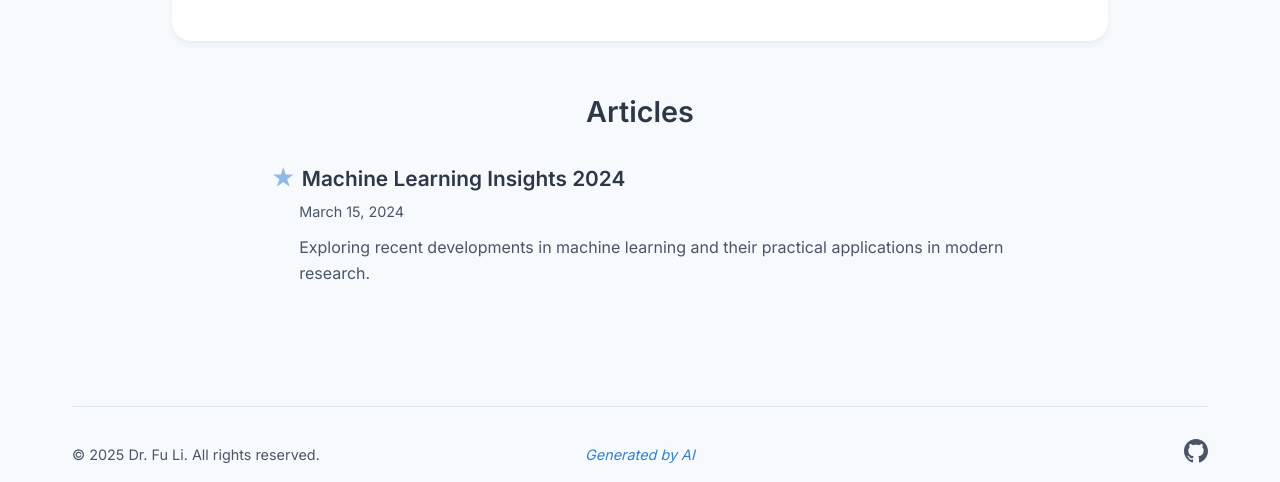
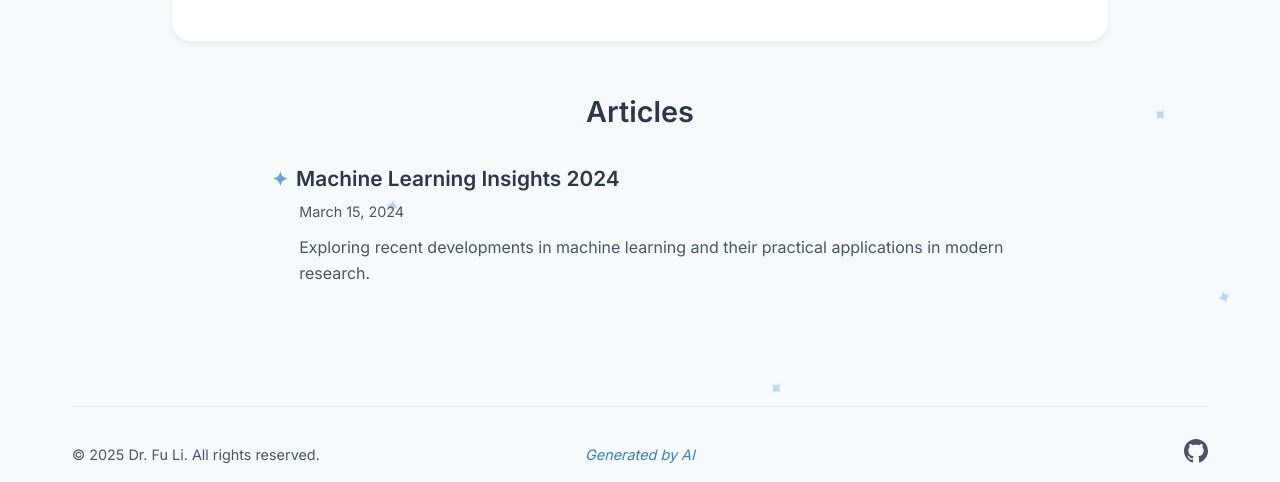
Before and after one commit to leoustc/leoustc.github.io, a Jekyll site: the page built from index.md, in a window 1280 px wide and 996 px high. Shown: the part 495-977 px from the top of the window. Built offline with Jekyll 4.4.1, drawn with Linux system fonts in a browser that asks for light colours.

Commit message:
20250121.23.35.02.33407

```diff
--- a/assets/css/styles.css
+++ b/assets/css/styles.css
@@ -529,13 +529,14 @@
     display: inline-block;
     color: var(--accent-color);
     margin-right: 0.5rem;
+    font-size: 1.2rem;
     animation: pulse 2s infinite;
 }
 
 @keyframes pulse {
-    0% { opacity: 0.5; }
+    0% { opacity: 0.7; }
     50% { opacity: 1; }
-    100% { opacity: 0.5; }
+    100% { opacity: 0.7; }
 }
 
 /* Remove unused styles */
@@ -545,3 +546,51 @@
 .content-section {
     display: none;
 }
+
+/* Dynamic Background Stars */
+.stars-container {
+    position: fixed;
+    top: 0;
+    left: 0;
+    width: 100%;
+    height: 100%;
+    pointer-events: none;
+    z-index: -1;
+    overflow: hidden;
+}
+
+.star {
+    position: absolute;
+    color: var(--accent-color);
+    opacity: 0;
+    font-size: 1.2rem;
+    animation: floatStar 6s linear infinite;
+}
+
+.star:nth-child(1) { left: 10%; animation-delay: 0s; }
+.star:nth-child(2) { left: 20%; animation-delay: 2s; }
+.star:nth-child(3) { left: 30%; animation-delay: 4s; }
+.star:nth-child(4) { left: 40%; animation-delay: 1s; }
+.star:nth-child(5) { left: 50%; animation-delay: 3s; }
+.star:nth-child(6) { left: 60%; animation-delay: 5s; }
+.star:nth-child(7) { left: 70%; animation-delay: 2.5s; }
+.star:nth-child(8) { left: 80%; animation-delay: 1.5s; }
+.star:nth-child(9) { left: 90%; animation-delay: 3.5s; }
+.star:nth-child(10) { left: 95%; animation-delay: 4.5s; }
+
+@keyframes floatStar {
+    0% {
+        transform: translateY(100vh) rotate(0deg);
+        opacity: 0;
+    }
+    10% {
+        opacity: 0.3;
+    }
+    90% {
+        opacity: 0.3;
+    }
+    100% {
+        transform: translateY(-100px) rotate(360deg);
+        opacity: 0;
+    }
+}
--- a/index.md
+++ b/index.md
@@ -2,6 +2,19 @@
 layout: default
 title: Home
 ---
+
+<div class="stars-container">
+    <span class="star">✦</span>
+    <span class="star">✦</span>
+    <span class="star">✦</span>
+    <span class="star">✦</span>
+    <span class="star">✦</span>
+    <span class="star">✦</span>
+    <span class="star">✦</span>
+    <span class="star">✦</span>
+    <span class="star">✦</span>
+    <span class="star">✦</span>
+</div>
 
 <div class="profile-container">
     <div class="profile-card">
@@ -27,7 +40,7 @@
         {% for post in site.posts %}
         <article class="post-item">
             <h3 class="post-title">
-                <span class="post-star">★</span>
+                <span class="post-star">✦</span>
                 <a href="{{ post.url | relative_url }}">{{ post.title }}</a>
             </h3>
             <div class="post-meta">{{ post.date | date: "%B %d, %Y" }}</div>
```
